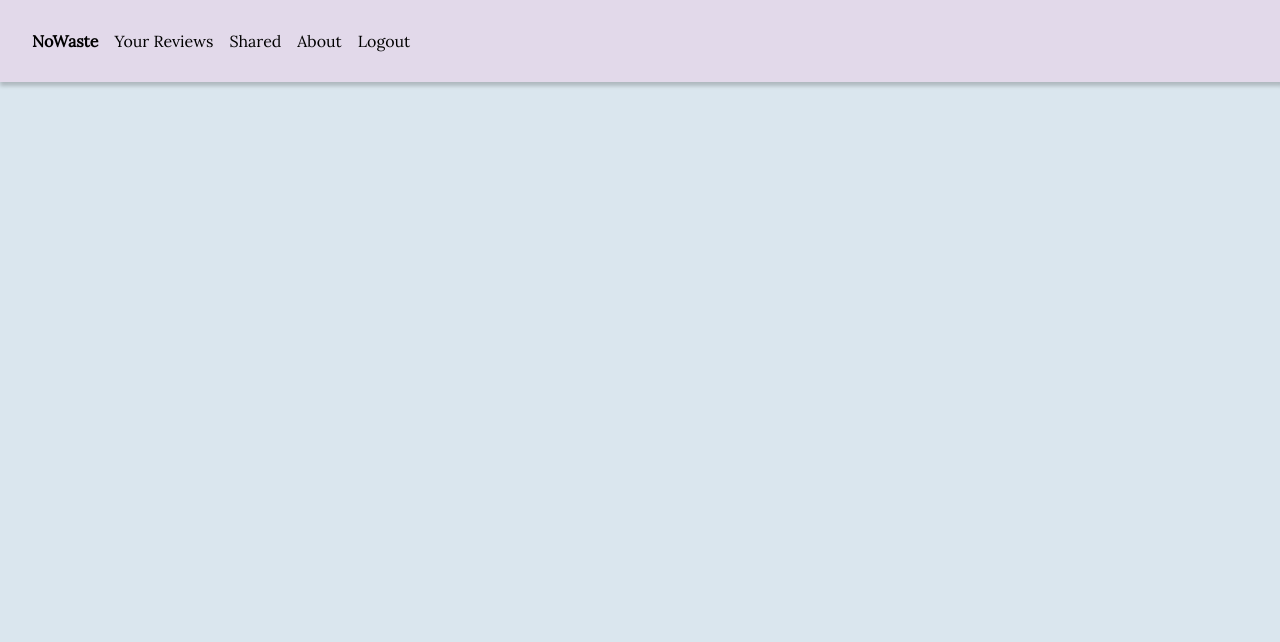
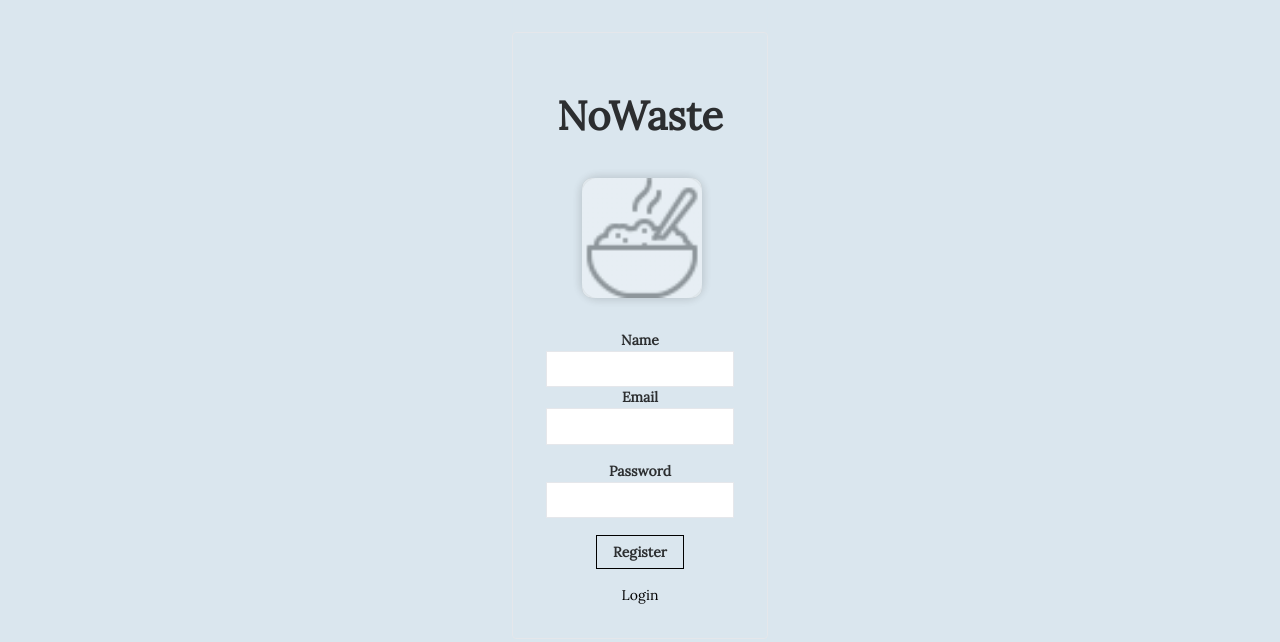
Before and after one commit to Josequesada9393/NoWaste, a React (Create React App) app in the folder client/no-waste/: page /register in a window 1280 px wide. Shown: the top 642 px of the page. Built offline with nearby package versions, Linux system fonts and the light colour scheme.

Commit message:
useNavigate Hook

```diff
--- a/client/no-waste/src/App.js
+++ b/client/no-waste/src/App.js
@@ -1,11 +1,11 @@
 
 import Login from './Components/Login/Login';
 import NavBar from './Components/NavBar/NavBar';
-import { BrowserRouter, RedirectFunction, Routes, Route } from 'react-router-dom';
+import { BrowserRouter, Routes, Route } from 'react-router-dom';
 import ShareFood from './Components/DashboardShareFood/DashboardShareFood';
 import FindFood from './Components/DashboardFindFood/FindFoodPortal';
 import About from './Components/About/About';
-
+import ReviewsPortal from './Components/DashboardReviews/ReviewsPortal';
 import { LoginContext } from './State/LoginContext';
 import { useContext, useState } from 'react';
 import Profile from './Components/Profile/Profile';
@@ -14,7 +14,7 @@ import LoginUpdate from './Components/Login/LoginUpdate';
 // import PrivateRoute from './Components/RouteUtils/ProtectedRoute';
 import ProfileOptions from './Components/Profile/ProfileOptions/ProfileOptions';
 import { Navigate } from 'react-router-dom';
-
+import Register from './Components/Register/Register';
 
 
 function App() {
@@ -25,11 +25,12 @@ function App() {
      <BrowserRouter>
        <NavBar/>
        <Routes>
-         <Route path="/login" element={<LoginUpdate />} />
-         <Route exact path='/' element={isAuth ? <ProfileOptions /> : <LoginUpdate />} />
-          <Route path="/sharefood" element={isAuth ? <ShareFood/> : <LoginUpdate />}/>
-          <Route path="/findfood" element={isAuth ? <FindFood /> : <LoginUpdate />} />
-          <Route path="/reviews" element={isAuth ? <ReviewsPortal /> : <LoginUpdate />} />
+        <Route exact path='/' element={isAuth ? <ProfileOptions /> : <Login />} />
+        <Route path="/login" element={<Login />} />
+        <Route path="/register" element={<Register />} />
+        <Route path="/sharefood" element={isAuth ? <ShareFood/> : <Login />}/>
+        <Route path="/findfood" element={isAuth ? <FindFood /> : <Login />} />
+        <Route path="/reviews" element={isAuth ? <ReviewsPortal /> : <Login />} />
         <Route path="/about" element={<About />} />
          </Routes>
      </BrowserRouter>
--- a/client/no-waste/src/Components/Login/Login.js
+++ b/client/no-waste/src/Components/Login/Login.js
@@ -1,23 +1,27 @@
 import React from 'react'
-import {  useContext } from 'react'
+import { useContext, useState } from 'react'
+import { Link } from 'react-router-dom'
 import IconLogin from '../../Style/IconLogin'
 import { loginIn } from '../../ApiServices/ApiServices'
 import { LoginContext } from '../../State/LoginContext'
+import { AuthContext } from '../../State/AuthContext'
+import { useNavigate } from 'react-router-dom'
+import { loginUser } from '../../ApiServices/ApiServices'
 
 function Login({ }) {
 
+  const { setCurrentUser, currentUser, isAuth, logout } = useContext(AuthContext);
+  const [logUser, setLogUser] = useState(null);
+  const navigate = useNavigate()
 
-  const {setUser, user, setLoggedIn} = useContext(LoginContext)
-  const onSubmit = (event) => {
-  event.preventDefault();
-  loginIn(user.email, user.password).then((data) => {
-      setUser(data)
-      setLoggedIn(true)
-    })
-    .catch((error) => {
-    console.log('there was an error', error)
-  })
-}
+    const handleLogin = async (e) => {
+    e.preventDefault();
+    const loggedUser = await loginUser(logUser);
+    if (loggedUser) {
+      setCurrentUser(loggedUser);
+      navigate('/')
+    }
+  }
 
   return (
     <>
@@ -35,7 +39,7 @@ function Login({ }) {
                     type="email"
                     name="email"
                     id="email"
-                    onChange={(e) => setUser({...user, ...{email: e.target.value}})}
+                     onChange={(e) => setLogUser({...logUser, ...{email: e.target.value}})}
                   />
                 </div>
                 <div className="mv3">
@@ -45,18 +49,20 @@ function Login({ }) {
                     type="password"
                     name="password"
                     id="password"
-                    onChange={(e) => setUser({...user, ...{password: e.target.value}})}
+               onChange={(e) => setLogUser({...logUser, ...{password: e.target.value}})}
                   />
                 </div>
               </form>
               <div className="">
                 <input
                   className="b ph3 pv2 input-reset ba b--black bg-transparent grow pointer f6 dib"
-                  type="submit" value="Login" onClick={onSubmit} />
+                  type="submit" value="Login" onClick={handleLogin} />
               </div>
 
               <div className="lh-copy mt3">
-                <p className="f6 link dim black db pointer">Register</p>
+
+          <Link to="../register"><p className="f6 link dim black db pointer">Register</p></Link>
+
               </div>
             </div>
           </main>
--- a/client/no-waste/src/Components/NavBar/NavBar.js
+++ b/client/no-waste/src/Components/NavBar/NavBar.js
@@ -1,13 +1,15 @@
 import React from 'react'
 import { useContext } from 'react'
 import { LoginContext } from '../../State/LoginContext'
-import {  Link } from 'react-router-dom'
+import { Link } from 'react-router-dom';
+import { AuthContext } from '../../State/AuthContext';
 
 function NavBar({ isLoggedIn }) {
-  const {setLoggedIn} = useContext(LoginContext)
+  const { setLoggedIn } = useContext(LoginContext)
+  const {isAuth, logout} = useContext(AuthContext)
   return (
   <div>
-  {isLoggedIn === false ? (
+  {!isAuth ? (
  <></>
   ) : (
     <nav className="pa3 pa4-ns shadow-3 light-pink">
@@ -22,7 +24,7 @@ function NavBar({ isLoggedIn }) {
       </a></Link>
       <Link to="/about" ><a className="link dim grow black f6 f5-ns dib mr3" title="About">About</a></Link>
       <button
-        onClick={() => setLoggedIn(false)}
+        onClick={logout}
         className="link dim black f6 f5-ns dib mr3"
         title="logout"
       >
--- a/client/no-waste/src/Components/Register/Register.js
+++ b/client/no-waste/src/Components/Register/Register.js
@@ -1,42 +1,78 @@
 import React from 'react'
-import 'tachyons'
+import { useContext, useState } from 'react'
+import { Link } from 'react-router-dom'
+import IconLogin from '../../Style/IconLogin'
+import { loginIn } from '../../ApiServices/ApiServices'
+import { LoginContext } from '../../State/LoginContext'
+import { AuthContext } from '../../State/AuthContext'
+import { registerUser } from '../../ApiServices/ApiServices'
 
-function Register() {
+function Register({ }) {
+
+ const { setCurrentUser, currentUser, isAuth, logout } = useContext(AuthContext);
+  const [logUser, setLogUser] = useState(null)
+
+
+  const handleRegister = async (e) => {
+    e.preventDefault();
+    setCurrentUser(logUser)
+    await registerUser(currentUser);
+  }
 
   return (
-  <div className="br2 ba dark-gray mv6 mw5 center">
+    <>
+      <div id="tsparticles"></div>
+        <div id="alegreya" className="br2 ba dark-gray mv4 mw5 center">
           <main className="pa4 black-80 tc">
             <div className="measure">
-    <div id="register" className="ba b--transparent ph0 mh0">
-            <legend className="f4 fw6 ph0 mh0">Register</legend>
-      <div className="mt3">
-        <label className="db fw6 lh-copy f6" htmlFor="email">Email</label>
+              <form id="register" className="ba b--transparent ph0 mh0">
+              <legend className="f4 fw6 ph0 mh0 center"><h1>NoWaste</h1></legend>
+              <IconLogin/>
+              <div className="mt3 mb3">
+                     <label className="db fw6 lh-copy  f6" htmlFor="name">Name</label>
                   <input
-                className="pa2 input-reset ba hover-bg-light-purple w-100"
+                    className="pa2 input-reset ba hoverPink w-100"
+                    type="name"
+                    name="name"
+                    id="name"
+                     onChange={(e) => setLogUser({...logUser, ...{name: e.target.value}})}
+                  />
+                  <label className="db fw6 lh-copy  f6" htmlFor="email">Email</label>
+                  <input
+                    className="pa2 input-reset ba hoverPink w-100"
                     type="email"
                     name="email"
                     id="email"
+                     onChange={(e) => setLogUser({...logUser, ...{email: e.target.value}})}
                   />
                 </div>
                 <div className="mv3">
-        <label className="db fw6 lh-copy f6" htmlFor="password">Password</label>
+                  <label className="db fw6 lh-copy  f6" htmlFor="password">Password</label>
                   <input
-                className="b pa2 input-reset ba bg-transparent hover-bg-light-purple hover-white w-100"
+                    className="b pa2 input-reset ba bg-white hoverPink hover-white w-100"
                     type="password"
                     name="password"
                     id="password"
+               onChange={(e) => setLogUser({...logUser, ...{password: e.target.value}})}
                   />
                 </div>
-    </div>
+              </form>
               <div className="">
                 <input
+                  className="b ph3 pv2 input-reset ba b--black bg-transparent grow pointer f6 dib"
+                  type="submit" value="Register" onClick={handleRegister} />
+              </div>
 
-              className="b ph3 pv2 input-reset ba b--black bg-transparent grow pointer f6 dib"
-              type="submit" value="Register" />
+              <div className="lh-copy mt3">
+
+          <Link to="../login"><p className="f6 link dim black db pointer">Login</p></Link>
+
               </div>
             </div>
           </main>
             </div>
+
+      </>
   )
 }
 
```
Lines whose indentation alone changed are shown as unchanged.
